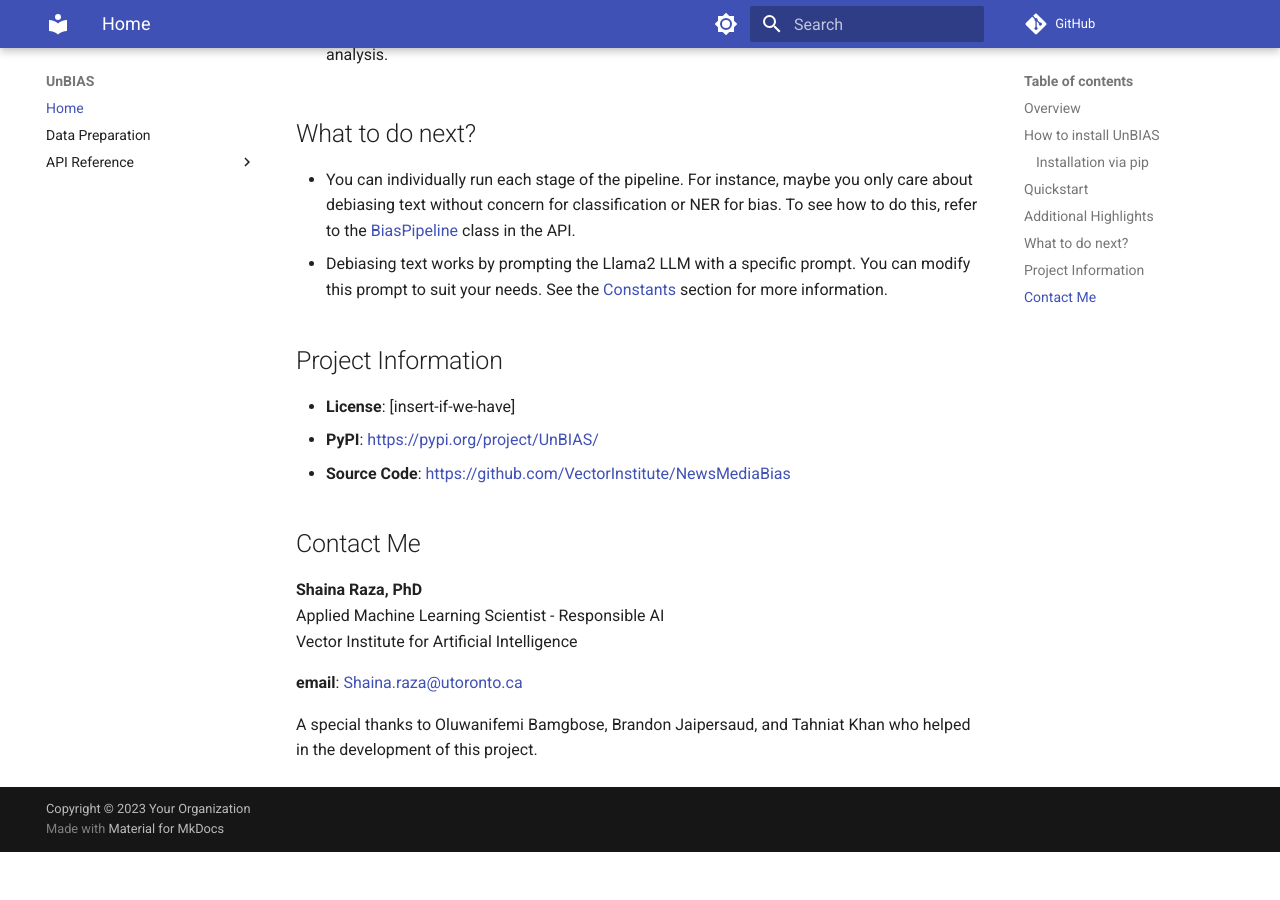
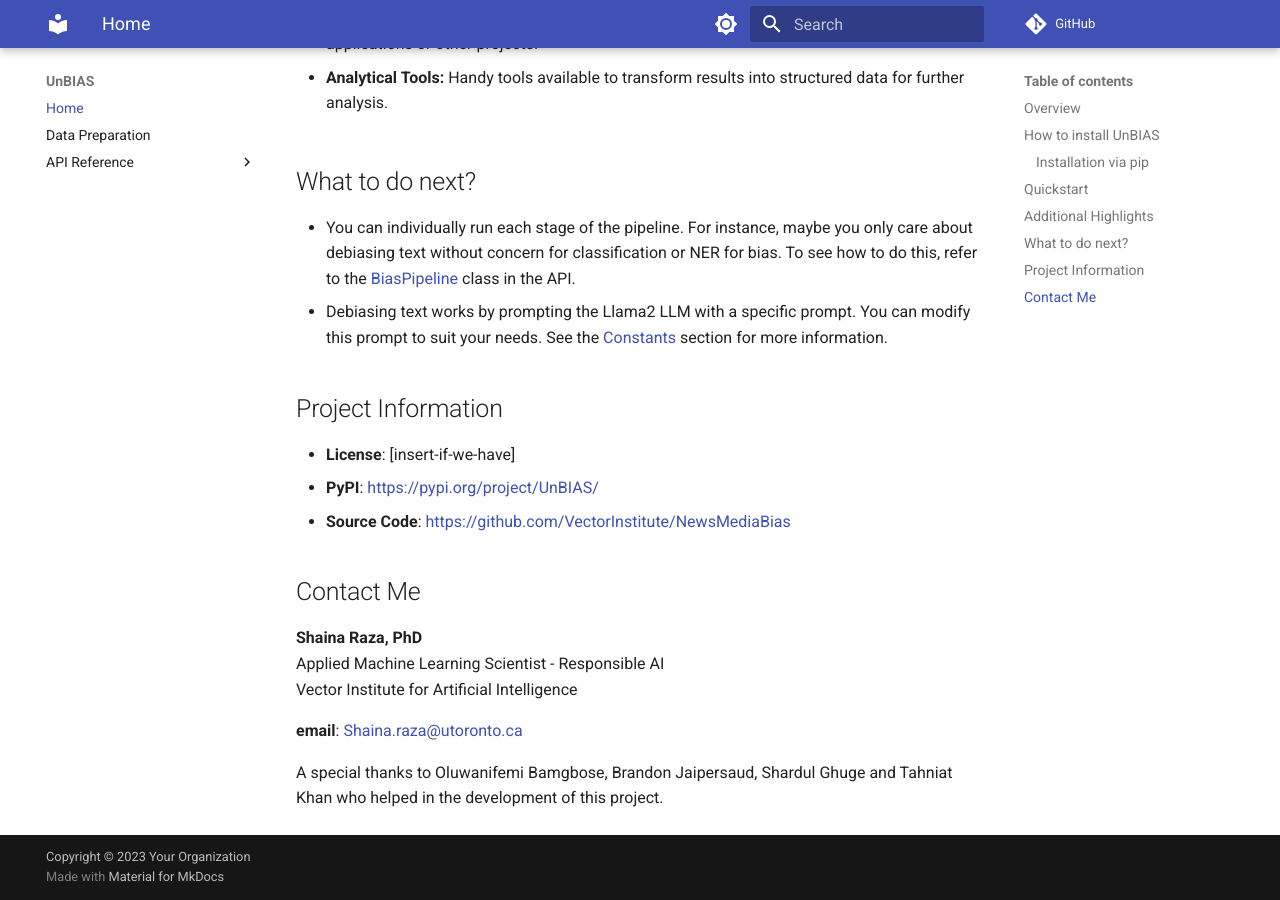
Before and after one commit to brandonjaipersaud/Unbias_mkdocs, an MkDocs documentation site: the page built from docs/index.md, in a window 1280 px wide and 900 px high, scrolled down 2219 px. Built offline with MkDocs 1.6.1 and Material for MkDocs 9.7.7, drawn with Linux system fonts in a browser that asks for light colours; comment, search, counter and statistics services are not loaded; before the commit the page ends 3071 px from its top, so only the background shows below that; some of the changed text lies outside the part shown.

Commit message:
Updated MkDocs documentation with new sections

```diff
--- a/docs/index.md
+++ b/docs/index.md
@@ -18,7 +19,6 @@
 *Our models are built on BERT, RobERTa and Meta - LLama-2-7B quantized models. *
 
 ![Overall flow](./images/main.png)
-
 
 
 ## How to install UnBIAS
@@ -108,7 +108,7 @@
 
 
 
-A special thanks to Oluwanifemi Bamgbose, Brandon Jaipersaud, and Tahniat Khan who helped in the development of this project.
+A special thanks to Oluwanifemi Bamgbose, Brandon Jaipersaud, Shardul Ghuge and Tahniat Khan who helped in the development of this project.
 
 
 <!-- ## Table of Contents
```
Also changed, not shown: other parts of docs/index.md (+1 -0 lines), docs/images/main.png.
